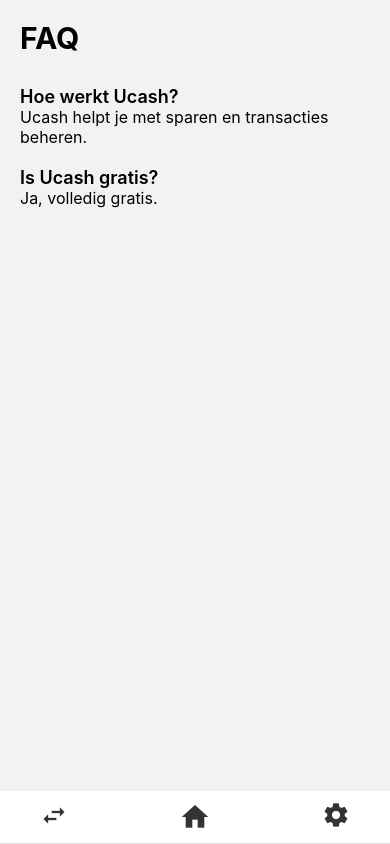
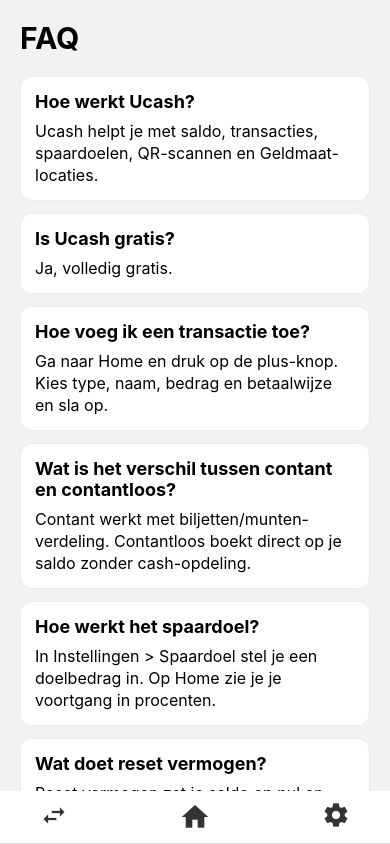
Before and after one commit to OsamaElAnzi/ucash, a React Native app: screen /FAQ in a window 390 px wide. Built offline with nearby package versions, Linux system fonts and the light colour scheme.

Commit message:
FAQ 1.1.6

```diff
--- a/components/settingsComponents/FAQScreen.tsx
+++ b/components/settingsComponents/FAQScreen.tsx
@@ -1,20 +1,35 @@
 import React from 'react';
-import { View, Text, StyleSheet } from 'react-native';
+import { View, Text, StyleSheet, ScrollView } from 'react-native';
 import { useI18n } from '../../i18n/LanguageContext';
+import { TranslationKey } from '../../i18n/translations';
 
 export default function FAQScreen() {
   const { t } = useI18n();
+  const faqItems: Array<{ q: TranslationKey; a: TranslationKey }> = [
+    { q: 'faqQ1', a: 'faqA1' },
+    { q: 'faqQ2', a: 'faqA2' },
+    { q: 'faqQ3', a: 'faqA3' },
+    { q: 'faqQ4', a: 'faqA4' },
+    { q: 'faqQ5', a: 'faqA5' },
+    { q: 'faqQ6', a: 'faqA6' },
+    { q: 'faqQ7', a: 'faqA7' },
+    { q: 'faqQ8', a: 'faqA8' },
+    { q: 'faqQ9', a: 'faqA9' },
+    { q: 'faqQ10', a: 'faqA10' },
+  ];
 
   return (
     <View style={styles.container}>
       <Text style={styles.title}>{t('faqTitle')}</Text>
 
-      <Text style={styles.question}>{t('faqQ1')}</Text>
-      <Text style={styles.answer}>{t('faqA1')}</Text>
-
-      <Text style={styles.question}>{t('faqQ2')}</Text>
-      <Text style={styles.answer}>{t('faqA2')}</Text>
-
+      <ScrollView contentContainerStyle={styles.scrollContent} showsVerticalScrollIndicator={false}>
+        {faqItems.map(item => (
+          <View key={item.q} style={styles.card}>
+            <Text style={styles.question}>{t(item.q)}</Text>
+            <Text style={styles.answer}>{t(item.a)}</Text>
+          </View>
+        ))}
+      </ScrollView>
     </View>
   );
 }
@@ -22,6 +37,15 @@
 const styles = StyleSheet.create({
   container: { flex: 1, padding: 20 },
   title: { fontSize: 30, fontWeight: '700', marginBottom: 20 },
-  question: { fontSize: 18, fontWeight: '600', marginTop: 10 },
-  answer: { fontSize: 16, marginBottom: 10 },
+  scrollContent: { paddingBottom: 30 },
+  card: {
+    backgroundColor: '#fff',
+    borderRadius: 12,
+    borderWidth: 1,
+    borderColor: '#ececec',
+    padding: 14,
+    marginBottom: 12,
+  },
+  question: { fontSize: 18, fontWeight: '700', marginBottom: 8 },
+  answer: { fontSize: 16, lineHeight: 22 },
 });
--- a/i18n/translations.ts
+++ b/i18n/translations.ts
@@ -69,9 +69,25 @@
 
     faqTitle: 'FAQ',
     faqQ1: 'Hoe werkt Ucash?',
-    faqA1: 'Ucash helpt je met sparen en transacties beheren.',
+    faqA1: 'Ucash helpt je met saldo, transacties, spaardoelen, QR-scannen en Geldmaat-locaties.',
     faqQ2: 'Is Ucash gratis?',
     faqA2: 'Ja, volledig gratis.',
+    faqQ3: 'Hoe voeg ik een transactie toe?',
+    faqA3: 'Ga naar Home en druk op de plus-knop. Kies type, naam, bedrag en betaalwijze en sla op.',
+    faqQ4: 'Wat is het verschil tussen contant en contantloos?',
+    faqA4: 'Contant werkt met biljetten/munten-verdeling. Contantloos boekt direct op je saldo zonder cash-opdeling.',
+    faqQ5: 'Hoe werkt het spaardoel?',
+    faqA5: 'In Instellingen > Spaardoel stel je een doelbedrag in. Op Home zie je je voortgang in procenten.',
+    faqQ6: 'Wat doet reset vermogen?',
+    faqA6: 'Reset vermogen zet je saldo op nul en wist je transactielijst.',
+    faqQ7: 'Hoe werkt de Geldmaat-zoekfunctie?',
+    faqA7: 'Voer een plaats of postcode in. De app toont Geldmaat-locaties binnen 5 km en je kunt direct navigeren.',
+    faqQ8: 'Hoe gebruik ik de QR-scanner?',
+    faqA8: 'Geef camera-toegang, richt op een QR-code en open eventueel de gescande link.',
+    faqQ9: 'Kan ik taal wisselen?',
+    faqA9: 'Ja, via Instellingen > Taal wijzigen. Je keuze wordt lokaal opgeslagen.',
+    faqQ10: 'Worden mijn gegevens online opgeslagen?',
+    faqA10: 'Je data staat lokaal op je toestel via lokale opslag. Er is geen account-login in deze app.',
 
     homeProgressOf: 'van',
     homeNewTransaction: 'Nieuwe Transactie',
@@ -178,9 +194,25 @@
 
     faqTitle: 'FAQ',
     faqQ1: 'How does Ucash work?',
-    faqA1: 'Ucash helps you save money and manage transactions.',
+    faqA1: 'Ucash helps with balance tracking, transactions, savings goals, QR scanning, and Geldmaat locations.',
     faqQ2: 'Is Ucash free?',
     faqA2: 'Yes, completely free.',
+    faqQ3: 'How do I add a transaction?',
+    faqA3: 'Go to Home and press the plus button. Choose type, name, amount and payment method, then save.',
+    faqQ4: 'What is the difference between cash and cashless?',
+    faqA4: 'Cash lets you split by bills/coins. Cashless books directly to your balance without cash breakdown.',
+    faqQ5: 'How do savings goals work?',
+    faqA5: 'In Settings > Savings Goal, set a target amount. Home shows your progress percentage.',
+    faqQ6: 'What does reset balance do?',
+    faqA6: 'Reset balance sets your total to zero and clears your transaction list.',
+    faqQ7: 'How does the Geldmaat finder work?',
+    faqA7: 'Enter a city or postal code. The app shows Geldmaat locations within 5 km and can open navigation.',
+    faqQ8: 'How do I use the QR scanner?',
+    faqA8: 'Grant camera permission, point at a QR code, and optionally open the scanned link.',
+    faqQ9: 'Can I change the language?',
+    faqA9: 'Yes, in Settings > Change Language. Your choice is saved locally.',
+    faqQ10: 'Is my data stored online?',
+    faqA10: 'Your data is stored locally on your device using local storage. No account login is required.',
 
     homeProgressOf: 'of',
     homeNewTransaction: 'New Transaction',
```
